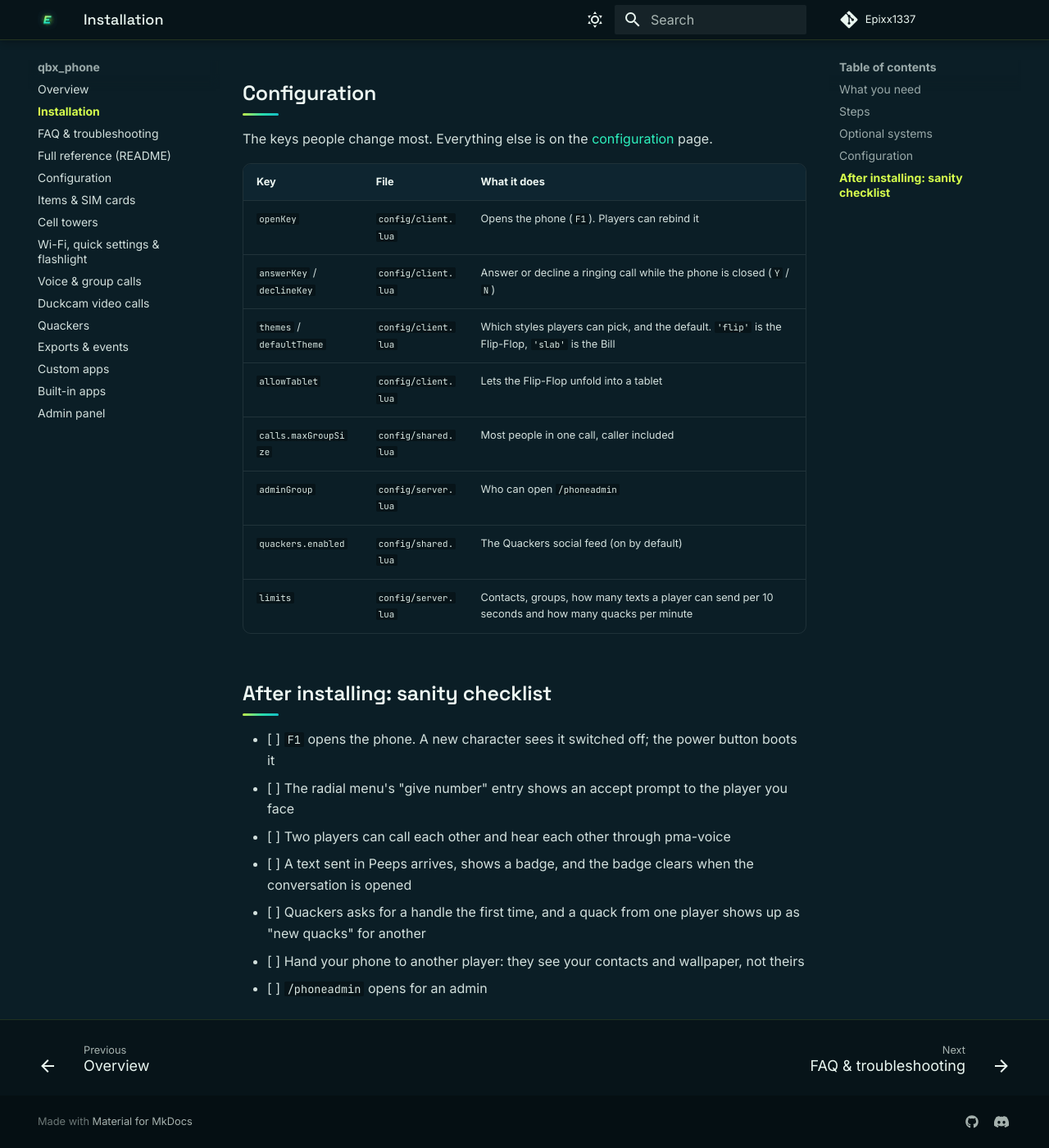
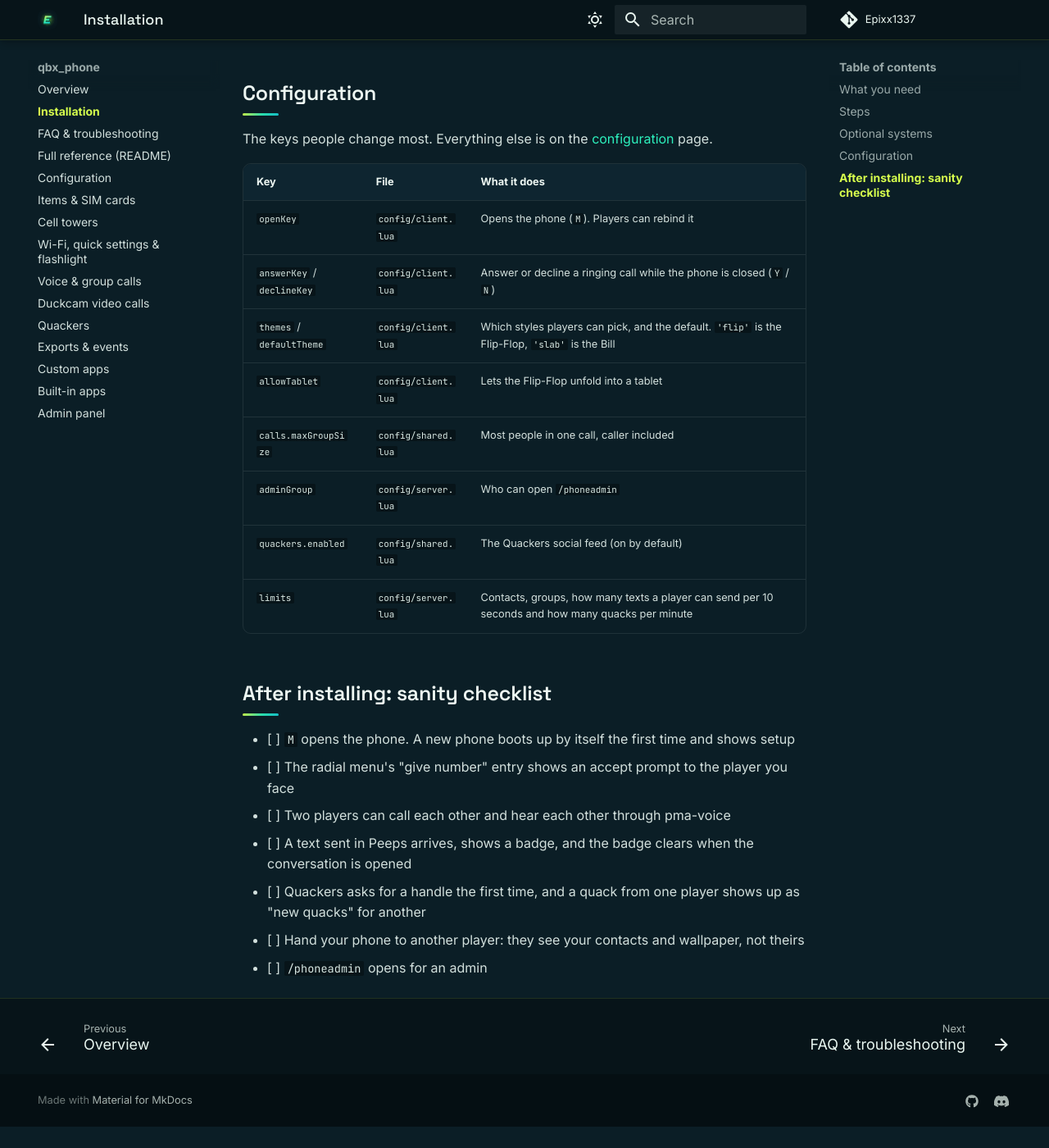
Before and after one commit to Epixx1337/docs, an MkDocs documentation site: the page built from docs/qbx_phone/install.md, in a window 1280 px wide and 1400 px high, scrolled down 1805 px. Shown: the whole window at 82% size. Built offline with MkDocs 1.6.1 and Material for MkDocs 9.7.7, drawn with Linux system fonts in a browser that asks for light colours; after the commit the page ends 3179 px from its top, so only the background shows below that.

Commit message:
qbx_phone: open key is M

```diff
--- a/docs/qbx_phone/install.md
+++ b/docs/qbx_phone/install.md
@@ -60,7 +60,7 @@ The keys people change most. Everything else is on the [configuration](config.md
 
 | Key | File | What it does |
 | --- | --- | --- |
-| `openKey` | `config/client.lua` | Opens the phone (`F1`). Players can rebind it |
+| `openKey` | `config/client.lua` | Opens the phone (`M`). Players can rebind it |
 | `answerKey` / `declineKey` | `config/client.lua` | Answer or decline a ringing call while the phone is closed (`Y` / `N`) |
 | `themes` / `defaultTheme` | `config/client.lua` | Which styles players can pick, and the default. `'flip'` is the Flip-Flop, `'slab'` is the Bill |
 | `allowTablet` | `config/client.lua` | Lets the Flip-Flop unfold into a tablet |
@@ -71,7 +71,7 @@ The keys people change most. Everything else is on the [configuration](config.md
 
 ## After installing: sanity checklist
 
-- [ ] `F1` opens the phone. A new character sees it switched off; the power button boots it
+- [ ] `M` opens the phone. A new phone boots up by itself the first time and shows setup
 - [ ] The radial menu's "give number" entry shows an accept prompt to the player you face
 - [ ] Two players can call each other and hear each other through pma-voice
 - [ ] A text sent in Peeps arrives, shows a badge, and the badge clears when the conversation is opened
```
Also changed, not shown: docs/qbx_phone/config.md (+1 -1 lines), docs/qbx_phone/faq.md (+1 -1 lines), docs/qbx_phone/items.md (+1 -1 lines), docs/qbx_phone/readme.md (+1 -1 lines).
